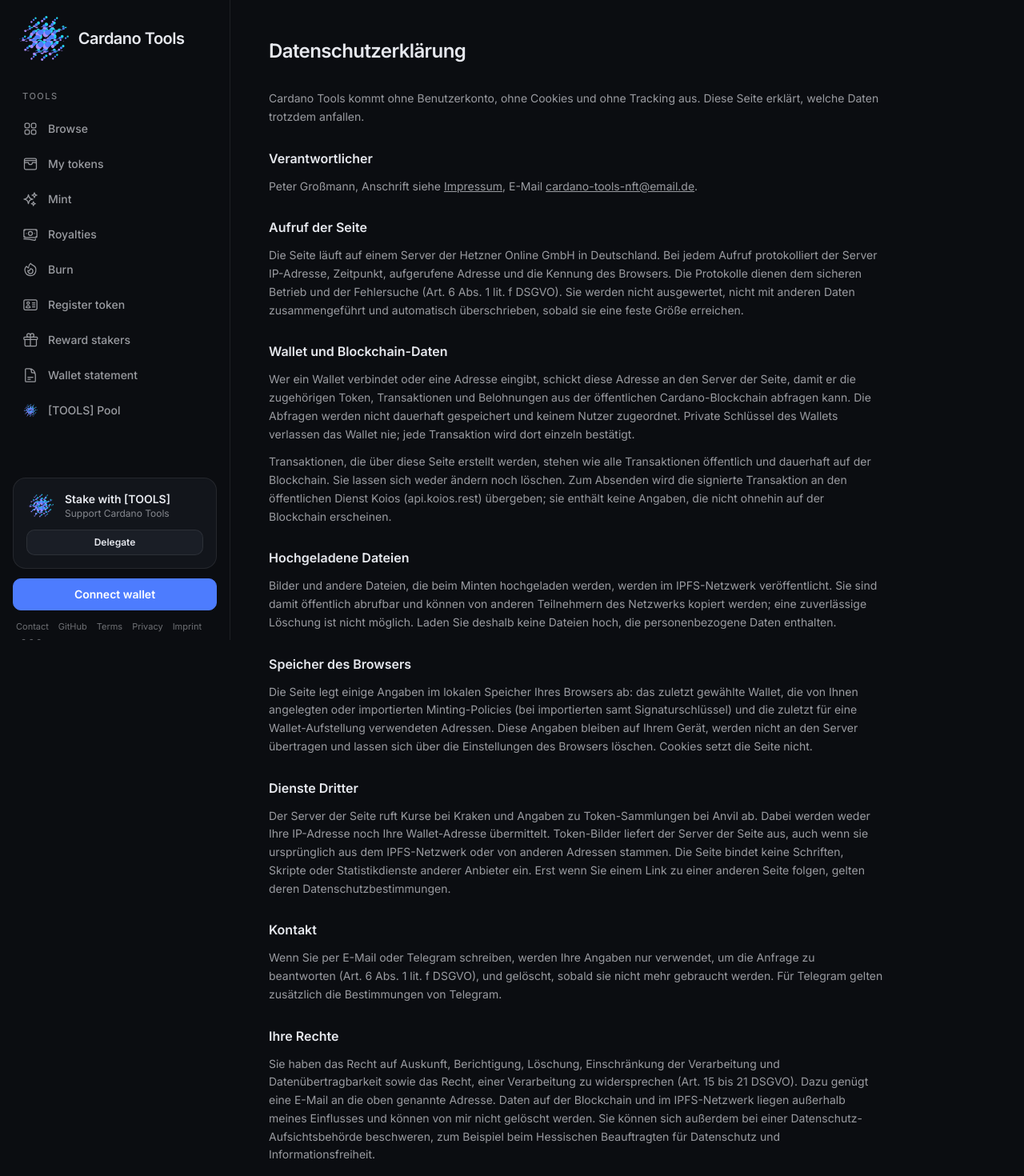
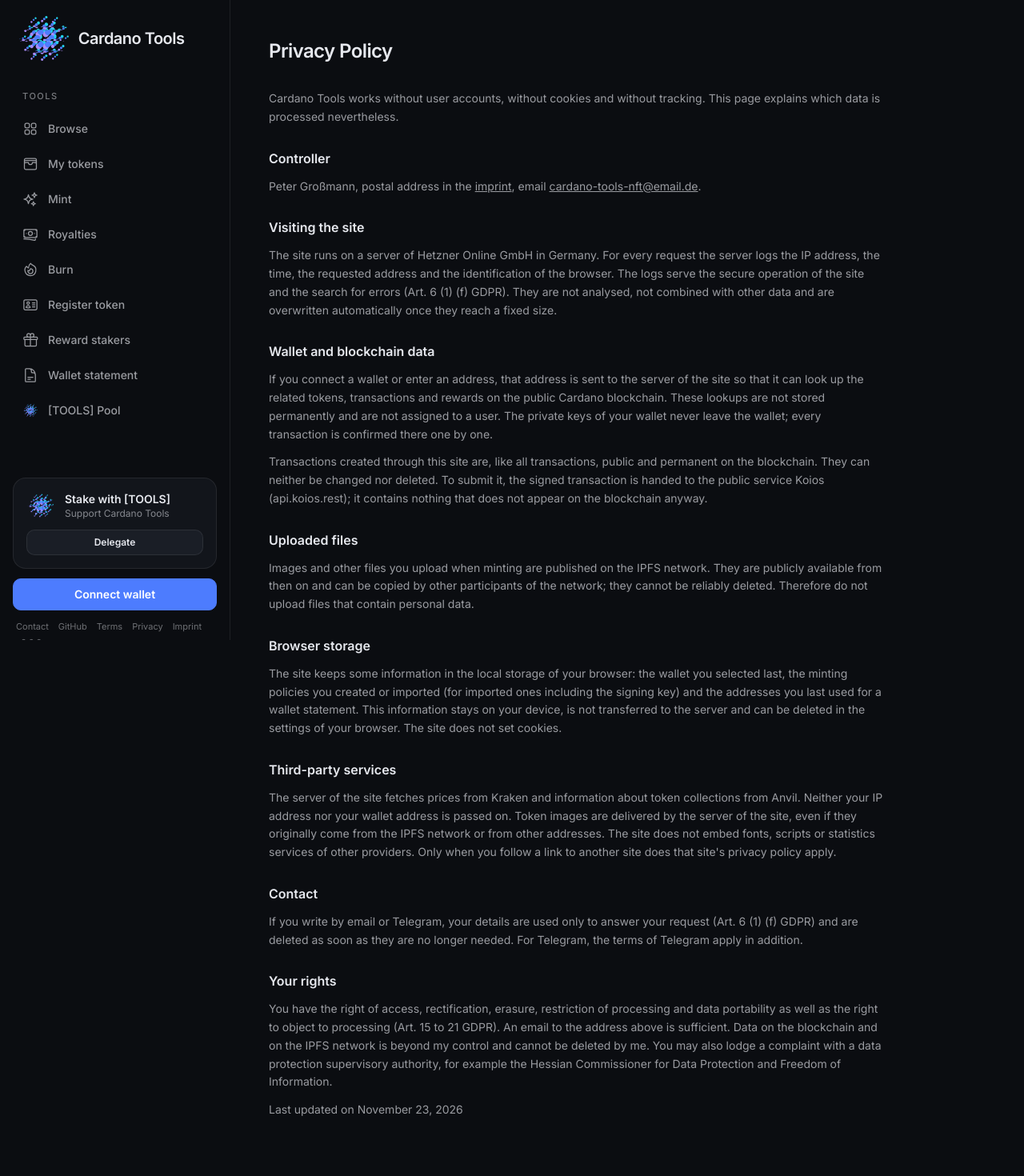
Before and after one commit to wutzebaer/cardano-tools2, a Next.js app: page /legal/privacy in a window 1280 px wide. Shown: the top 1470 px of the page at 80% size. After the commit the page ends 1447 px from the top, so only its background shows below. Built offline with nearby package versions, Linux system fonts and the light colour scheme; what @emurgo/cardano-serialization-lib-browser, openapi-fetch would draw is missing.

Commit message:
feat: imprint and privacy policy in English
The site is in English, the two pages were the only German ones.

```diff
--- a/app/legal/imprint/page.tsx
+++ b/app/legal/imprint/page.tsx
@@ -3,23 +3,25 @@ import { PageHeader } from "@components/ui";
 import Link from "next/link";
 import { CONTACT_EMAIL, LegalHeading, LegalText } from "../Legal";
 
-export const metadata = { title: "Impressum · Cardano Tools" };
+export const metadata = { title: "Imprint · Cardano Tools" };
 
 export default function Page() {
   return (
     <>
-      <PageHeader title="Impressum" />
-      <LegalText lang="de">
-        <p>Angaben gemäß § 5 DDG</p>
+      <PageHeader title="Imprint" />
+      <LegalText lang="en">
+        <p>Information pursuant to § 5 DDG (German Digital Services Act)</p>
         <p>
           Peter Großmann
           <br />
           <br />
+          <br />
+          Germany
         </p>
 
-        <LegalHeading>Kontakt</LegalHeading>
+        <LegalHeading>Contact</LegalHeading>
         <p>
-          E-Mail:{" "}
+          Email:{" "}
           <a className="link" href={`mailto:${CONTACT_EMAIL}`}>
             {CONTACT_EMAIL}
           </a>
@@ -30,34 +32,34 @@ export default function Page() {
           </a>
         </p>
 
-        <LegalHeading>Haftung für Inhalte</LegalHeading>
+        <LegalHeading>Liability for content</LegalHeading>
         <p>
-          Die Inhalte dieser Seiten wurden mit größter Sorgfalt erstellt. Für die Richtigkeit, Vollständigkeit und Aktualität der Inhalte kann jedoch keine Gewähr übernommen werden. Als Diensteanbieter bin ich gemäß § 7 Abs. 1 DDG für eigene Inhalte auf diesen Seiten nach den allgemeinen Gesetzen verantwortlich. Nach §§ 8 bis 10 DDG bin ich als Diensteanbieter jedoch nicht verpflichtet, übermittelte oder gespeicherte fremde Informationen zu überwachen oder nach Umständen zu forschen, die auf eine rechtswidrige Tätigkeit hinweisen. Verpflichtungen zur Entfernung oder Sperrung der Nutzung von Informationen nach den allgemeinen Gesetzen bleiben hiervon unberührt. Eine diesbezügliche Haftung ist jedoch erst ab dem Zeitpunkt der Kenntnis einer konkreten Rechtsverletzung möglich. Bei Bekanntwerden von entsprechenden Rechtsverletzungen werden diese Inhalte umgehend entfernt.
+          The content of these pages was created with great care. However, no guarantee can be given that it is correct, complete and up to date. As a service provider I am responsible for my own content on these pages under the general laws (§ 7 (1) DDG). Under §§ 8 to 10 DDG I am not obliged, however, to monitor transmitted or stored third-party information or to investigate circumstances that indicate illegal activity. Obligations to remove or block the use of information under the general laws remain unaffected. Liability in this respect is only possible from the moment a specific infringement becomes known. Once such an infringement becomes known, the content concerned is removed immediately.
         </p>
         <p>
-          Token, Bilder und Metadaten, die diese Seite anzeigt, stammen von der öffentlichen Cardano-Blockchain und aus dem IPFS-Netzwerk. Sie werden von Dritten erstellt und lassen sich dort nicht löschen; rechtswidrige Inhalte werden nach einem Hinweis auf dieser Seite ausgeblendet.
+          Tokens, images and metadata shown on this site come from the public Cardano blockchain and from the IPFS network. They are created by third parties and cannot be deleted there; unlawful content is hidden on this site after it has been reported.
         </p>
 
-        <LegalHeading>Haftung für Links</LegalHeading>
+        <LegalHeading>Liability for links</LegalHeading>
         <p>
-          Dieses Angebot enthält Links zu externen Webseiten Dritter, auf deren Inhalte ich keinen Einfluss habe. Deshalb kann für diese fremden Inhalte auch keine Gewähr übernommen werden. Für die Inhalte der verlinkten Seiten ist stets der jeweilige Anbieter oder Betreiber der Seiten verantwortlich. Die verlinkten Seiten wurden zum Zeitpunkt der Verlinkung auf mögliche Rechtsverstöße überprüft. Rechtswidrige Inhalte waren zum Zeitpunkt der Verlinkung nicht erkennbar. Eine permanente inhaltliche Kontrolle der verlinkten Seiten ist jedoch ohne konkrete Anhaltspunkte einer Rechtsverletzung nicht zumutbar. Bei Bekanntwerden von Rechtsverletzungen werden derartige Links umgehend entfernt.
+          This site contains links to external websites of third parties whose content I cannot influence. Therefore no guarantee can be given for that content. The provider or operator of a linked site is always responsible for its content. The linked sites were checked for possible legal violations when the links were set, and no unlawful content was apparent at that time. Permanent monitoring of the linked sites is not reasonable without specific indications of an infringement. Once an infringement becomes known, such links are removed immediately.
         </p>
 
-        <LegalHeading>Urheberrecht</LegalHeading>
+        <LegalHeading>Copyright</LegalHeading>
         <p>
-          Die durch den Seitenbetreiber erstellten Inhalte und Werke auf diesen Seiten unterliegen dem deutschen Urheberrecht. Soweit die Inhalte auf dieser Seite nicht vom Betreiber erstellt wurden, werden die Urheberrechte Dritter beachtet. Sollten Sie trotzdem auf eine Urheberrechtsverletzung aufmerksam werden, bitte ich um einen entsprechenden Hinweis. Bei Bekanntwerden von Rechtsverletzungen werden derartige Inhalte umgehend entfernt.
+          The content and works created by the operator on these pages are subject to German copyright law. Where content on this site was not created by the operator, the copyrights of third parties are respected. Should you nevertheless become aware of a copyright infringement, please let me know. Once an infringement becomes known, such content is removed immediately.
         </p>
 
-        <LegalHeading>Datenschutz</LegalHeading>
+        <LegalHeading>Privacy</LegalHeading>
         <p>
-          Welche Daten diese Seite verarbeitet, steht in der{" "}
+          Which data this site processes is described in the{" "}
           <Link className="link" href="/legal/privacy">
-            Datenschutzerklärung
+            privacy policy
           </Link>
           .
         </p>
-        <p>Der Nutzung der im Rahmen der Impressumspflicht veröffentlichten Kontaktdaten durch Dritte zur Übersendung von nicht ausdrücklich angeforderter Werbung und Informationsmaterialien wird hiermit ausdrücklich widersprochen.</p>
-        <p>Impressum auf Grundlage des Impressum Generators der Kanzlei Hasselbach, Frankfurt</p>
+        <p>The use of the contact details published here by third parties to send advertising and information material that was not expressly requested is hereby expressly rejected.</p>
+        <p>Imprint based on the imprint generator of the law firm Hasselbach, Frankfurt</p>
       </LegalText>
     </>
   );
--- a/app/legal/privacy/page.tsx
+++ b/app/legal/privacy/page.tsx
@@ -2,67 +2,67 @@ import { PageHeader } from "@components/ui";
 import Link from "next/link";
 import { CONTACT_EMAIL, LegalHeading, LegalText } from "../Legal";
 
-export const metadata = { title: "Datenschutz · Cardano Tools" };
+export const metadata = { title: "Privacy · Cardano Tools" };
 
 export default function Page() {
   return (
     <>
-      <PageHeader title="Datenschutzerklärung" />
-      <LegalText lang="de">
-        <p>Cardano Tools kommt ohne Benutzerkonto, ohne Cookies und ohne Tracking aus. Diese Seite erklärt, welche Daten trotzdem anfallen.</p>
+      <PageHeader title="Privacy Policy" />
+      <LegalText lang="en">
+        <p>Cardano Tools works without user accounts, without cookies and without tracking. This page explains which data is processed nevertheless.</p>
 
-        <LegalHeading>Verantwortlicher</LegalHeading>
+        <LegalHeading>Controller</LegalHeading>
         <p>
-          Peter Großmann, Anschrift siehe{" "}
+          Peter Großmann, postal address in the{" "}
           <Link className="link" href="/legal/imprint">
-            Impressum
+            imprint
           </Link>
-          , E-Mail{" "}
+          , email{" "}
           <a className="link" href={`mailto:${CONTACT_EMAIL}`}>
             {CONTACT_EMAIL}
           </a>
           .
         </p>
 
-        <LegalHeading>Aufruf der Seite</LegalHeading>
+        <LegalHeading>Visiting the site</LegalHeading>
         <p>
-          Die Seite läuft auf einem Server der Hetzner Online GmbH in Deutschland. Bei jedem Aufruf protokolliert der Server IP-Adresse, Zeitpunkt, aufgerufene Adresse und die Kennung des Browsers. Die Protokolle dienen dem sicheren Betrieb und der Fehlersuche (Art. 6 Abs. 1 lit. f DSGVO). Sie werden nicht ausgewertet, nicht mit anderen Daten zusammengeführt und automatisch überschrieben, sobald sie eine feste Größe erreichen.
+          The site runs on a server of Hetzner Online GmbH in Germany. For every request the server logs the IP address, the time, the requested address and the identification of the browser. The logs serve the secure operation of the site and the search for errors (Art. 6 (1) (f) GDPR). They are not analysed, not combined with other data and are overwritten automatically once they reach a fixed size.
         </p>
 
-        <LegalHeading>Wallet und Blockchain-Daten</LegalHeading>
+        <LegalHeading>Wallet and blockchain data</LegalHeading>
         <p>
-          Wer ein Wallet verbindet oder eine Adresse eingibt, schickt diese Adresse an den Server der Seite, damit er die zugehörigen Token, Transaktionen und Belohnungen aus der öffentlichen Cardano-Blockchain abfragen kann. Die Abfragen werden nicht dauerhaft gespeichert und keinem Nutzer zugeordnet. Private Schlüssel des Wallets verlassen das Wallet nie; jede Transaktion wird dort einzeln bestätigt.
+          If you connect a wallet or enter an address, that address is sent to the server of the site so that it can look up the related tokens, transactions and rewards on the public Cardano blockchain. These lookups are not stored permanently and are not assigned to a user. The private keys of your wallet never leave the wallet; every transaction is confirmed there one by one.
         </p>
         <p>
-          Transaktionen, die über diese Seite erstellt werden, stehen wie alle Transaktionen öffentlich und dauerhaft auf der Blockchain. Sie lassen sich weder ändern noch löschen. Zum Absenden wird die signierte Transaktion an den öffentlichen Dienst Koios (api.koios.rest) übergeben; sie enthält keine Angaben, die nicht ohnehin auf der Blockchain erscheinen.
+          Transactions created through this site are, like all transactions, public and permanent on the blockchain. They can neither be changed nor deleted. To submit it, the signed transaction is handed to the public service Koios (api.koios.rest); it contains nothing that does not appear on the blockchain anyway.
         </p>
 
-        <LegalHeading>Hochgeladene Dateien</LegalHeading>
+        <LegalHeading>Uploaded files</LegalHeading>
         <p>
-          Bilder und andere Dateien, die beim Minten hochgeladen werden, werden im IPFS-Netzwerk veröffentlicht. Sie sind damit öffentlich abrufbar und können von anderen Teilnehmern des Netzwerks kopiert werden; eine zuverlässige Löschung ist nicht möglich. Laden Sie deshalb keine Dateien hoch, die personenbezogene Daten enthalten.
+          Images and other files you upload when minting are published on the IPFS network. They are publicly available from then on and can be copied by other participants of the network; they cannot be reliably deleted. Therefore do not upload files that contain personal data.
         </p>
 
-        <LegalHeading>Speicher des Browsers</LegalHeading>
+        <LegalHeading>Browser storage</LegalHeading>
         <p>
-          Die Seite legt einige Angaben im lokalen Speicher Ihres Browsers ab: das zuletzt gewählte Wallet, die von Ihnen angelegten oder importierten Minting-Policies (bei importierten samt Signaturschlüssel) und die zuletzt für eine Wallet-Aufstellung verwendeten Adressen. Diese Angaben bleiben auf Ihrem Gerät, werden nicht an den Server übertragen und lassen sich über die Einstellungen des Browsers löschen. Cookies setzt die Seite nicht.
+          The site keeps some information in the local storage of your browser: the wallet you selected last, the minting policies you created or imported (for imported ones including the signing key) and the addresses you last used for a wallet statement. This information stays on your device, is not transferred to the server and can be deleted in the settings of your browser. The site does not set cookies.
         </p>
 
-        <LegalHeading>Dienste Dritter</LegalHeading>
+        <LegalHeading>Third-party services</LegalHeading>
         <p>
-          Der Server der Seite ruft Kurse bei Kraken und Angaben zu Token-Sammlungen bei Anvil ab. Dabei werden weder Ihre IP-Adresse noch Ihre Wallet-Adresse übermittelt. Token-Bilder liefert der Server der Seite aus, auch wenn sie ursprünglich aus dem IPFS-Netzwerk oder von anderen Adressen stammen. Die Seite bindet keine Schriften, Skripte oder Statistikdienste anderer Anbieter ein. Erst wenn Sie einem Link zu einer anderen Seite folgen, gelten deren Datenschutzbestimmungen.
+          The server of the site fetches prices from Kraken and information about token collections from Anvil. Neither your IP address nor your wallet address is passed on. Token images are delivered by the server of the site, even if they originally come from the IPFS network or from other addresses. The site does not embed fonts, scripts or statistics services of other providers. Only when you follow a link to another site does that site&apos;s privacy policy apply.
         </p>
 
-        <LegalHeading>Kontakt</LegalHeading>
+        <LegalHeading>Contact</LegalHeading>
         <p>
-          Wenn Sie per E-Mail oder Telegram schreiben, werden Ihre Angaben nur verwendet, um die Anfrage zu beantworten (Art. 6 Abs. 1 lit. f DSGVO), und gelöscht, sobald sie nicht mehr gebraucht werden. Für Telegram gelten zusätzlich die Bestimmungen von Telegram.
+          If you write by email or Telegram, your details are used only to answer your request (Art. 6 (1) (f) GDPR) and are deleted as soon as they are no longer needed. For Telegram, the terms of Telegram apply in addition.
         </p>
 
-        <LegalHeading>Ihre Rechte</LegalHeading>
+        <LegalHeading>Your rights</LegalHeading>
         <p>
-          Sie haben das Recht auf Auskunft, Berichtigung, Löschung, Einschränkung der Verarbeitung und Datenübertragbarkeit sowie das Recht, einer Verarbeitung zu widersprechen (Art. 15 bis 21 DSGVO). Dazu genügt eine E-Mail an die oben genannte Adresse. Daten auf der Blockchain und im IPFS-Netzwerk liegen außerhalb meines Einflusses und können von mir nicht gelöscht werden. Sie können sich außerdem bei einer Datenschutz-Aufsichtsbehörde beschweren, zum Beispiel beim Hessischen Beauftragten für Datenschutz und Informationsfreiheit.
+          You have the right of access, rectification, erasure, restriction of processing and data portability as well as the right to object to processing (Art. 15 to 21 GDPR). An email to the address above is sufficient. Data on the blockchain and on the IPFS network is beyond my control and cannot be deleted by me. You may also lodge a complaint with a data protection supervisory authority, for example the Hessian Commissioner for Data Protection and Freedom of Information.
         </p>
 
-        <p>Stand: 23. November 2026</p>
+        <p>Last updated on November 23, 2026</p>
       </LegalText>
     </>
   );
```
